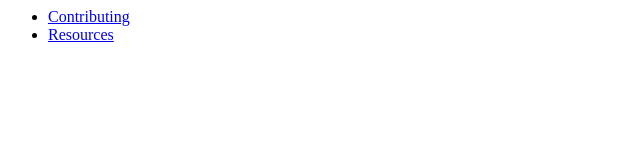
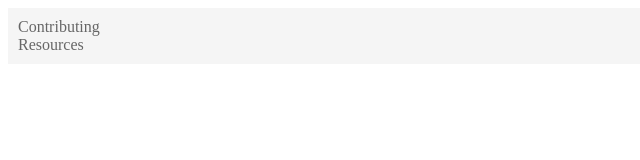
Before and after one commit to ECU-ATMAE-ROBOTICS/ecu-robotics, a plain HTML site: page src/util/header.html in a window 1280 px wide. Shown: the whole page, without its empty margins (0-640 px from the left). Drawn offline with Linux system fonts and the light colour scheme; files that its build step writes are made by us from their sources.

Commit message:
Fix attempt for header

```diff
--- a/css/styles.css
+++ b/css/styles.css
@@ -4,24 +4,31 @@
     padding: 10px;
   }
 
-  .header-nav ul {
-    list-style-type: none;
-    padding: 0;
-    margin: 0;
+  .header-nav {
+    display: flex;
+    justify-content: flex-start;
   }
 
-  .header-nav ul li {
-    display: inline;
+  .header-nav-list {
+    list-style-type: none;
+    margin: 0;
+    padding: 0;
   }
 
-  .header-nav ul li a {
-    display: inline-block;
-    padding: 5px 10px;
+  .header-nav-list li {
+    margin-right: 20px;
+  }
+
+  .header-nav-list li:last-child {
+    margin-right: 0;
+  }
+
+  .header-nav-list li a {
     text-decoration: none;
     color: #666;
   }
 
-  .header-nav ul li a:hover {
+  .header-nav-list li a:hover {
     color: #333;
   }
 /*---------------------------*/
--- a/src/util/header.html
+++ b/src/util/header.html
@@ -1,9 +1,21 @@
-
-<header class="header">
+<!DOCTYPE html>
+<html>
+<head>
+  <meta charset="UTF-8">
+  <title>Pull Request Guidelines</title>
+  <link rel="stylesheet" href="styles.css">
+</head>
+<body>
+  <header class="header">
     <nav class="header-nav">
-      <ul>
-        <li><a href="/ecu-robotics//src/contributing/contributing.html">Contributing</a></li>
+      <ul class="header-nav-list">
+        <li><a href="/ecu-robotics/src/contributing/contributing.html">Contributing</a></li>
         <li><a href="/ecu-robotics/src/resources.html">Resources</a></li>
       </ul>
     </nav>
   </header>
+
+  <!-- Rest of the content... -->
+
+</body>
+</html>
```
